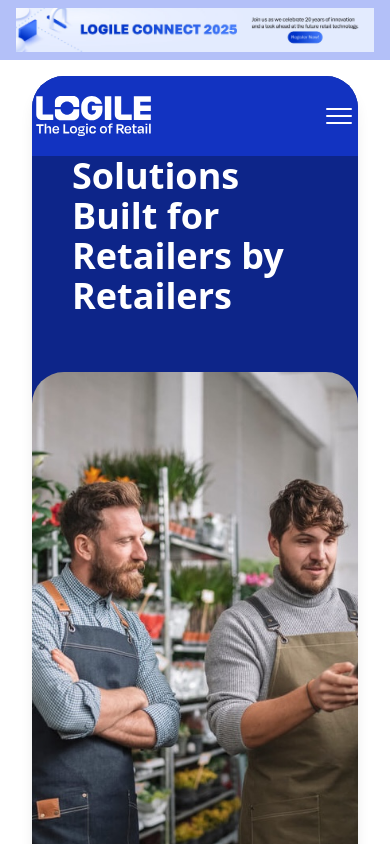
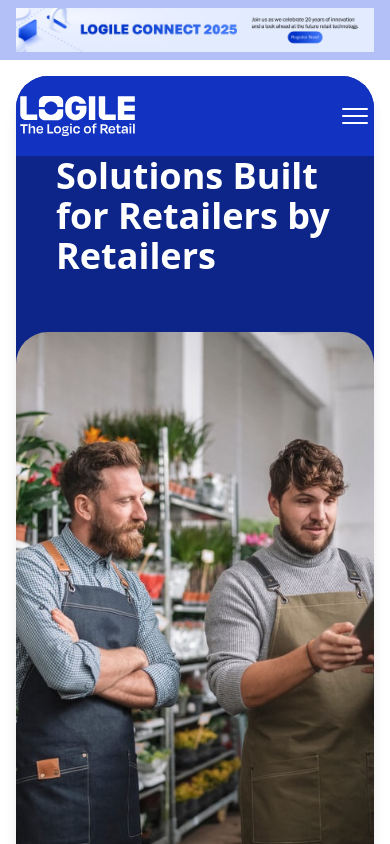
Before and after one commit to sandip-cyber/Logile, a React (Vite) app: page /connect in a window 390 px wide. Shown: the top 844 px of the page. Built offline with nearby package versions, Linux system fonts and the light colour scheme.

Commit message:
Initial commit

```diff
--- a/src/Pages/Connect.jsx
+++ b/src/Pages/Connect.jsx
@@ -14,7 +14,7 @@ import Article from '../Features/Article'
 const Connect = () => {
   return (
     <>
-      <div class="text-sm w-full px-8 ">
+      <div class="text-sm w-full md:px-8 px-4 ">
     <HeroSection1/>
     <VideoEmbed/>
     <Article/>
--- a/src/Pages/Demo.jsx
+++ b/src/Pages/Demo.jsx
@@ -13,7 +13,7 @@ import BrandLogo from '../Features/BrandLogo';
 const Demo = () => {
   return (
     <>
-    <div className="text-sm w-full px-8 ">
+    <div className="text-sm w-full md:px-8  px-4">
       <HeroSection3/>
       <Contact/>
       <Status/>
--- a/src/Pages/Home.jsx
+++ b/src/Pages/Home.jsx
@@ -12,7 +12,7 @@ import Footer from '../Components/Footer.jsx'
 const Home = () => {
   return (
     <>
-      <div className="text-sm w-full px-8 ">
+      <div className="text-sm w-full px-4 md:px-8 ">
     <HeroSection/>
     <Component1/>
     <Component2/>
```
